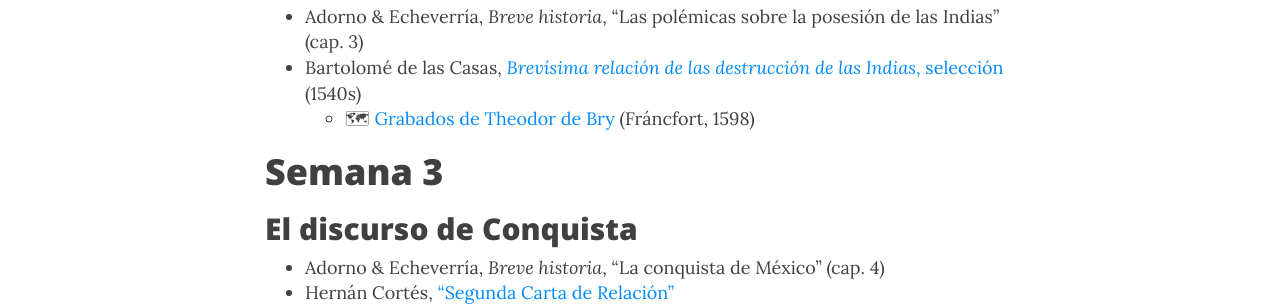
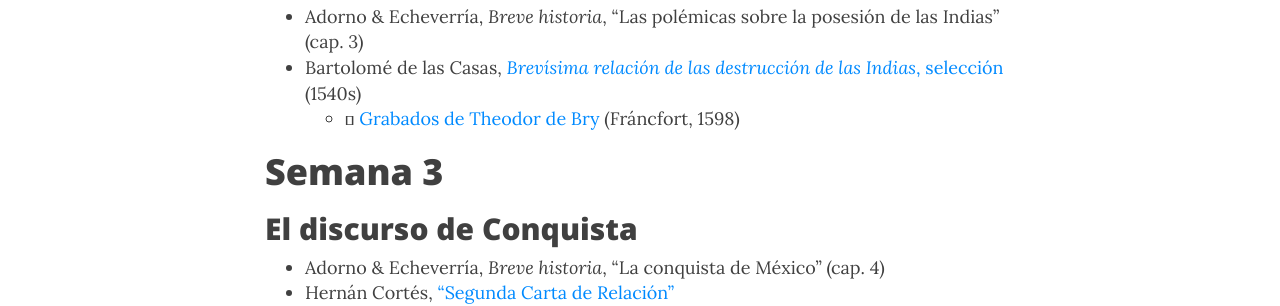
Before and after one commit to Hipomenes/ls452, a Jekyll site: the page built from syllabus.md, in a window 1280 px wide and 900 px high, scrolled down 1835 px. Shown: the part 153-459 px from the top of the window. Built offline with Jekyll 4.4.1, drawn with Linux system fonts in a browser that asks for light colours; nearby versions of some CDN libraries.

```diff
--- a/syllabus.md
+++ b/syllabus.md
@@ -34,7 +34,7 @@ bigimg: /img/4partes.jpg
 
 - Adorno & Echeverría, *Breve historia*, “Las polémicas sobre la posesión de las Indias” (cap. 3)
 - Bartolomé de las Casas, [*Brevísima relación de las destrucción de las Indias*, selección](https://drive.google.com/open?id=16fXW5kJKYfivZrQdTBea9kLmKCl7F2RK) (1540s)
-    - 🗺︁ [Grabados de Theodor de Bry](https://commons.wikimedia.org/wiki/Category:Prints_from_Bartolom%C3%A9_de_las_Casas_Regionum) (Fráncfort, 1598)
+    - ︁ [Grabados de Theodor de Bry](https://commons.wikimedia.org/wiki/Category:Prints_from_Bartolom%C3%A9_de_las_Casas_Regionum) (Fráncfort, 1598)
 
 # Semana 3
 ##  El discurso de Conquista
```
